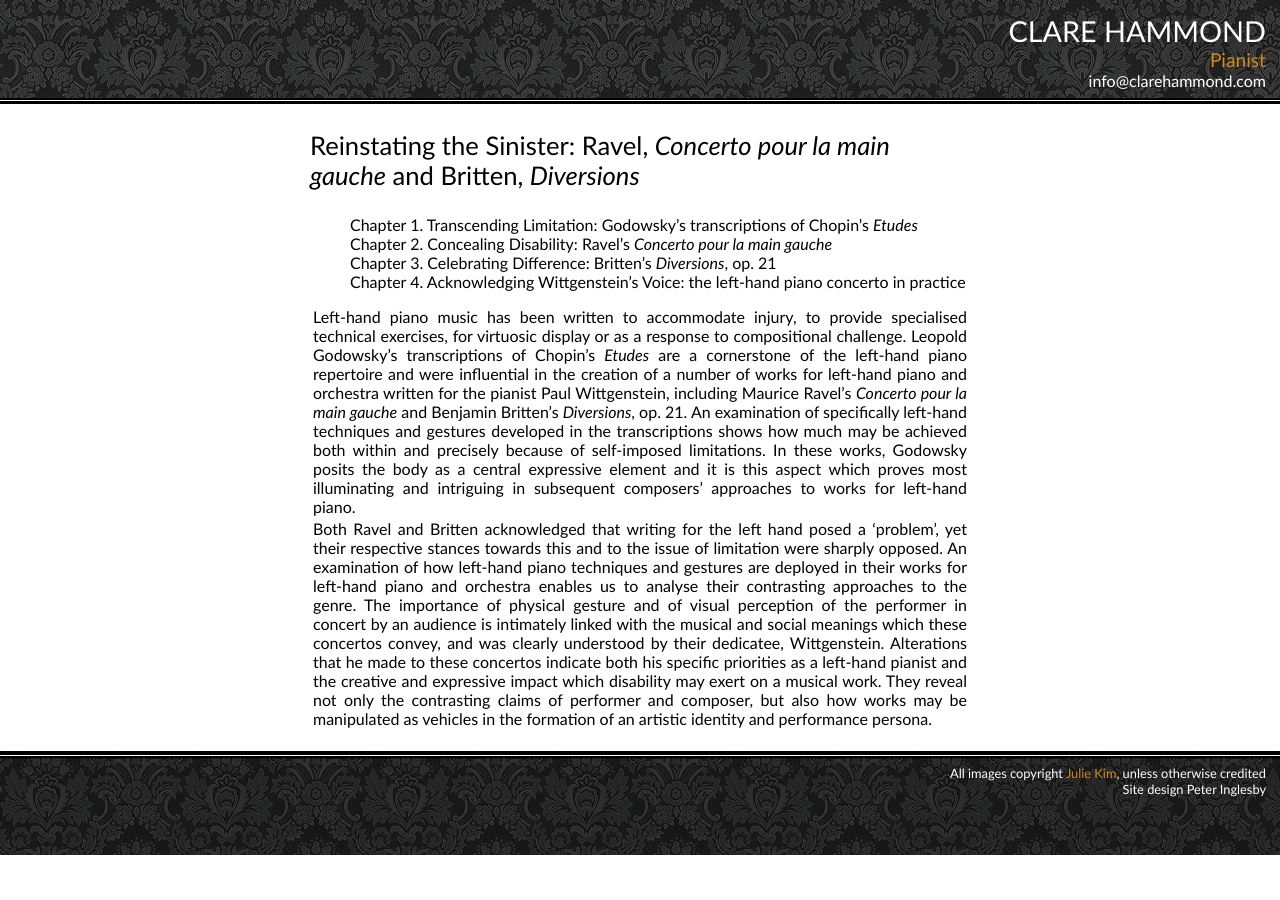
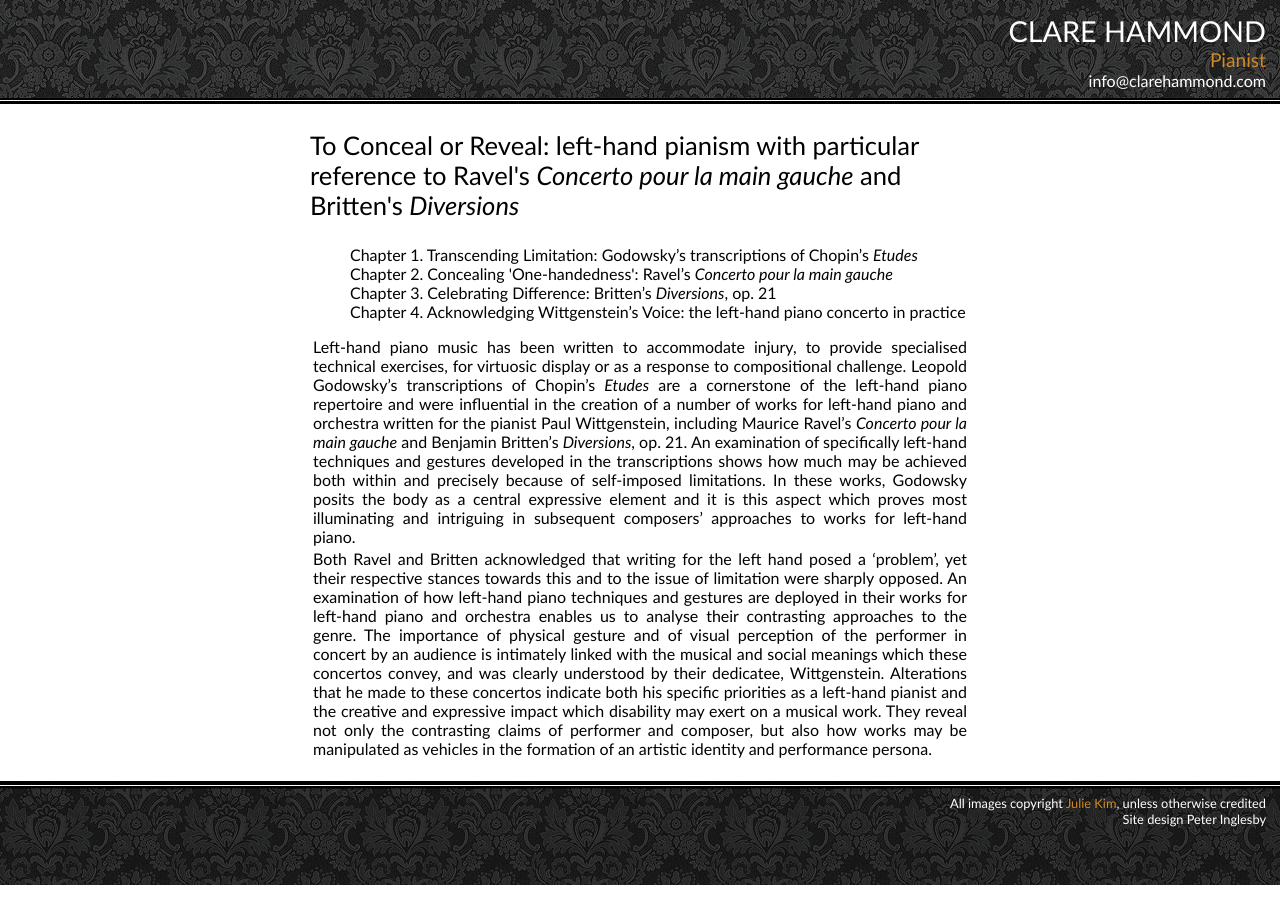
Before and after one commit to hammonc/clarehammond.com, a Jekyll site: the page built from doctoral-thesis.html, in a window 1280 px wide. Built offline with Jekyll 4.4.1, drawn with Linux system fonts in a browser that asks for light colours.

Commit message:
thesis abstract update

```diff
--- a/doctoral-thesis.html
+++ b/doctoral-thesis.html
@@ -2,11 +2,11 @@
 layout: repertoire
 ---
 
-<h3>Reinstating the Sinister: Ravel, <em>Concerto pour la main gauche</em> and Britten, <em>Diversions</em></h3>
+<h3>To Conceal or Reveal: left-hand pianism with particular reference to Ravel's <em>Concerto pour la main gauche</em> and Britten's <em>Diversions</em></h3>
 
 <ul>
   <li>Chapter 1. Transcending Limitation: Godowsky’s transcriptions of Chopin’s <em>Etudes</em></li>
-  <li>Chapter 2. Concealing Disability: Ravel’s <em>Concerto pour la main gauche</em></li>
+  <li>Chapter 2. Concealing 'One-handedness': Ravel’s <em>Concerto pour la main gauche</em></li>
   <li>Chapter 3. Celebrating Difference: Britten’s <em>Diversions</em>, op. 21</li>
   <li>Chapter 4. Acknowledging Wittgenstein’s Voice: the left-hand piano concerto in practice</li>
 </ul>
```
